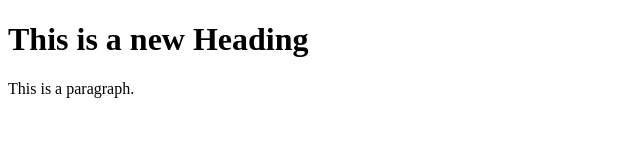
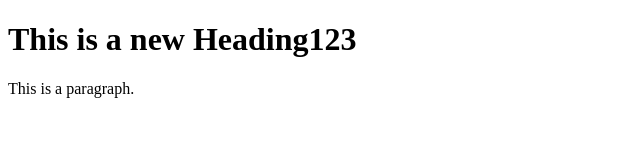
Before and after one commit to abhishekpstpl-a11y/MyfirstGitCICD, a plain HTML site: page index.html in a window 1280 px wide. Shown: the full height of the page, 0-640 px from the left. Drawn offline with Linux system fonts and the light colour scheme.

```diff
--- a/index.html
+++ b/index.html
@@ -5,7 +5,7 @@
 </head>
 <body>
 
-<h1>This is a new Heading</h1>
+<h1>This is a new Heading123</h1>
 <p>This is a paragraph.</p>
 
 </body>
```
